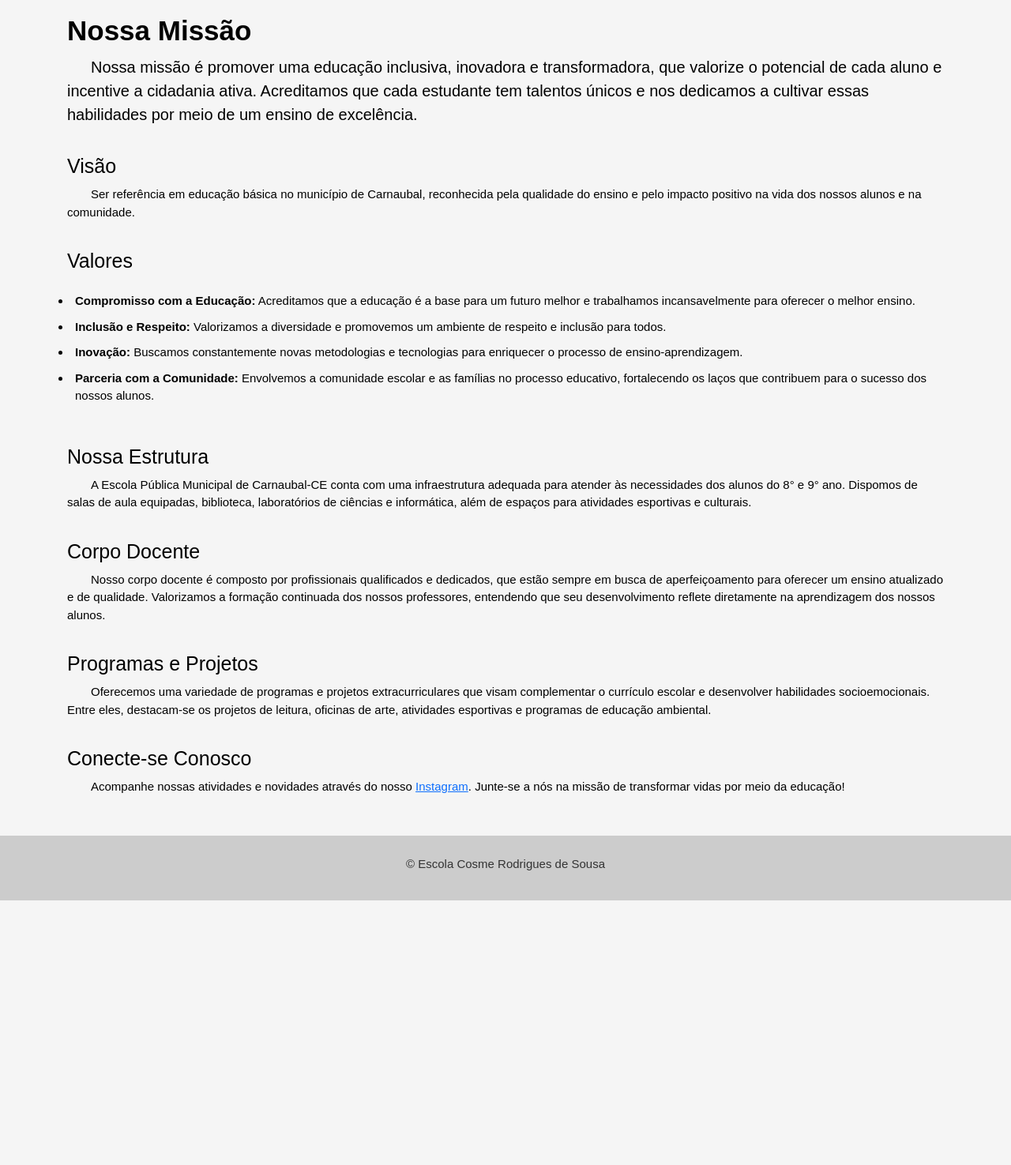
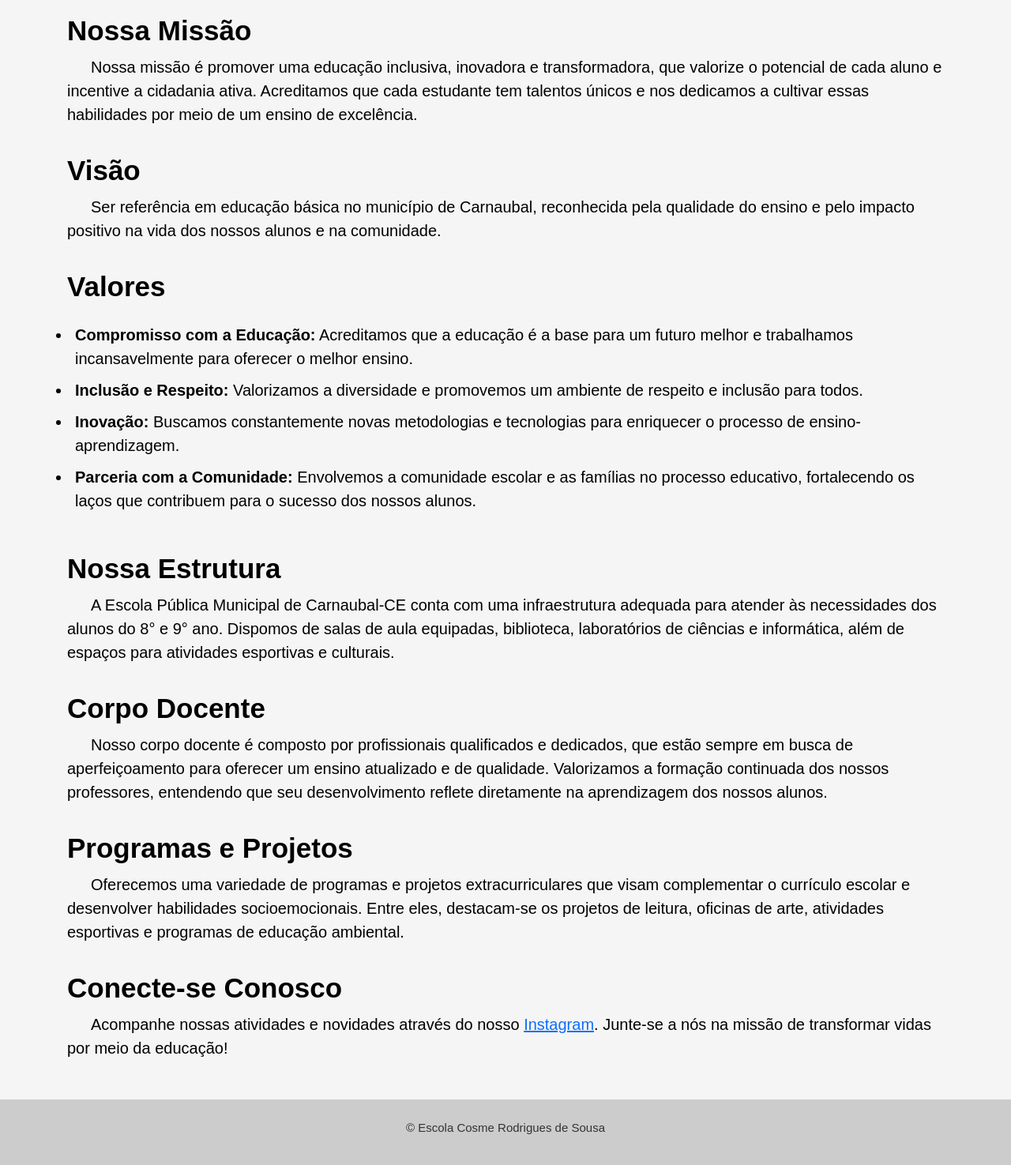
Before and after one commit to Lucas-Espindola-dev/Escola_Cosme_Rodrigues, a Django app: page / in a window 1280 px wide. Shown: the part 347-1822 px from the top of the page at 79% size. Before the commit the page ends 1487 px from the top, so only its background shows below. Run offline with Django 5.2, Linux system fonts and the light colour scheme; some libraries are stand-ins or nearby versions.

Commit message:
Changing the font size and font weight

```diff
--- a/static/css/styles.css
+++ b/static/css/styles.css
@@ -110,12 +110,13 @@ nav ul li a {
 }
 
 .visao h2{
-    font-size: 25px;
+    font-size: 35px;
     padding: 5px;
+    font-weight: bold;
 }
 
 .visao p{
-    font-size: 15px;
+    font-size: 20px;
     text-indent: 30px;
     padding-left: 5px;
 }
@@ -125,12 +126,13 @@ nav ul li a {
 }
 
 .valores h2{
-    font-size: 25px;
+    font-size: 35px;
     padding: 5px;
+    font-weight: bold;
 }
 
 .valores ul{
-    font-size: 15px;
+    font-size: 20px;
     padding: 10px;
 }
 
@@ -143,12 +145,13 @@ nav ul li a {
 }
 
 .nossa_estrutura h2{
-    font-size: 25px;
+    font-size: 35px;
     padding: 5px;
+    font-weight: bold;
 }
 
 .nossa_estrutura p{
-    font-size: 15px;
+    font-size: 20px;
     text-indent: 30px;
     padding-left: 5px;
 }
@@ -158,12 +161,13 @@ nav ul li a {
 }
 
 .corpo_docente h2{
-    font-size: 25px;
+    font-size: 35px;
     padding: 5px;
+    font-weight: bold;
 }
 
 .corpo_docente p{
-    font-size: 15px;
+    font-size: 20px;
     text-indent: 30px;
     padding-left: 5px;
 }
@@ -173,12 +177,13 @@ nav ul li a {
 }
 
 .programas_projetos h2{
-    font-size: 25px;
+    font-size: 35px;
     padding: 5px;
+    font-weight: bold;
 }
 
 .programas_projetos p{
-    font-size: 15px;
+    font-size: 20px;
     text-indent: 30px;
     padding-left: 5px;
 }
@@ -188,12 +193,13 @@ nav ul li a {
 }
 
 .conecte h2{
-    font-size: 25px;
+    font-size: 35px;
     padding: 5px;
+    font-weight: bold;
 }
 
 .conecte p{
-    font-size: 15px;
+    font-size: 20px;
     text-indent: 30px;
     padding-left: 5px;
 }
```
